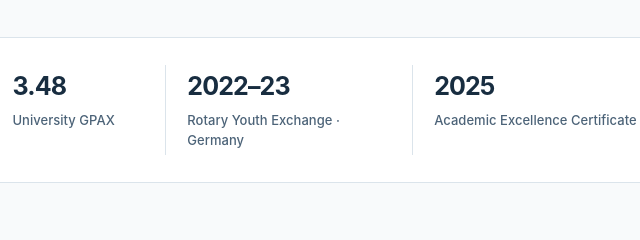
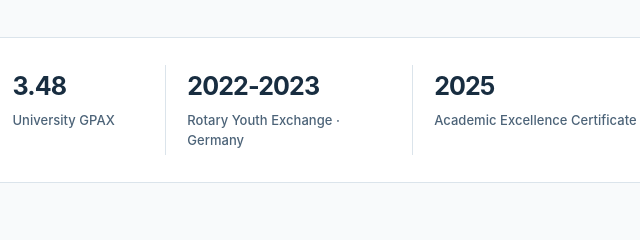
Before and after one commit to thanatwwp/thanatresume.github.io, a plain HTML site: page index.html in a window 1280 px wide. Shown: the part 785-1025 px from the top of the page, 556-1196 px from the left. Drawn offline with Linux system fonts and the light colour scheme.

Commit message:
Show full exchange year range

```diff
--- a/index.html
+++ b/index.html
@@ -1,7 +1,7 @@
 <!doctype html>
 <html lang="en" data-theme="light">
 <head>
-  <meta name="portfolio-release" content="2026-11-25-highlights-polish" />
+  <meta name="portfolio-release" content="2026-11-25-full-exchange-year" />
   <meta charset="utf-8">
   <meta name="viewport" content="width=device-width, initial-scale=1">
   <meta name="description" content="The personal portfolio of Thanat Manthananont — an entrepreneurship student at Chiang Mai University with experience in international exchange, team leadership, and digital innovation.">
@@ -667,7 +667,7 @@
     <div class="container stats-grid">
       <div class="stat stat-year"><strong class="stat-year-label">3rd Year Student · Chiang Mai University</strong><span>International College of Digital Innovation</span></div>
       <div class="stat"><strong>3.48</strong><span>University GPAX</span></div>
-      <div class="stat"><strong>2022–23</strong><span>Rotary Youth Exchange · Germany</span></div>
+      <div class="stat"><strong>2022-2023</strong><span>Rotary Youth Exchange · Germany</span></div>
       <div class="stat"><strong>2025</strong><span>Academic Excellence Certificate</span></div>
     </div>
   </div>
```
